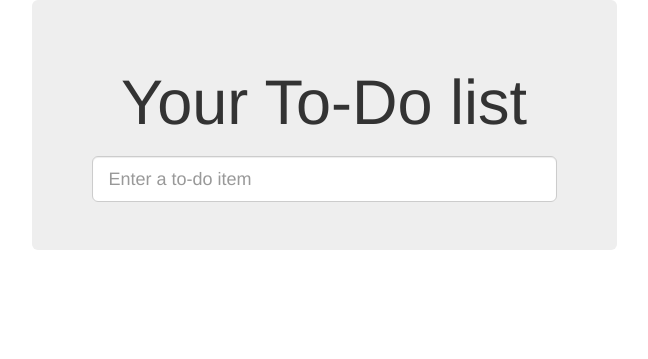
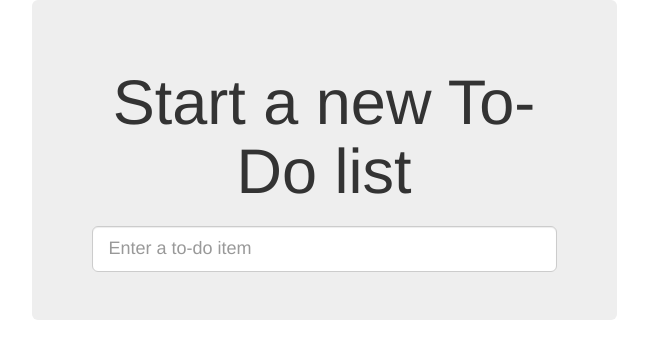
Before and after one commit to MadCatMat/superlists, a Django app: page / in a window 1280 px wide. Shown: the top 359 px of the page, without its empty margins (316-964 px from the left). Run offline with Django 3.2, Linux system fonts and the light colour scheme; some libraries are stand-ins or nearby versions.

Commit message:
Changed the home page title to Start new To-Do list.

```diff
--- a/lists/templates/home.html
+++ b/lists/templates/home.html
@@ -1,5 +1,5 @@
 {% extends 'base.html' %}
 
-{% block header_text %}Your To-Do list{% endblock %}
+{% block header_text %}Start a new To-Do list{% endblock %}
 
 {% block form_action %}/lists/new{% endblock %}
```
